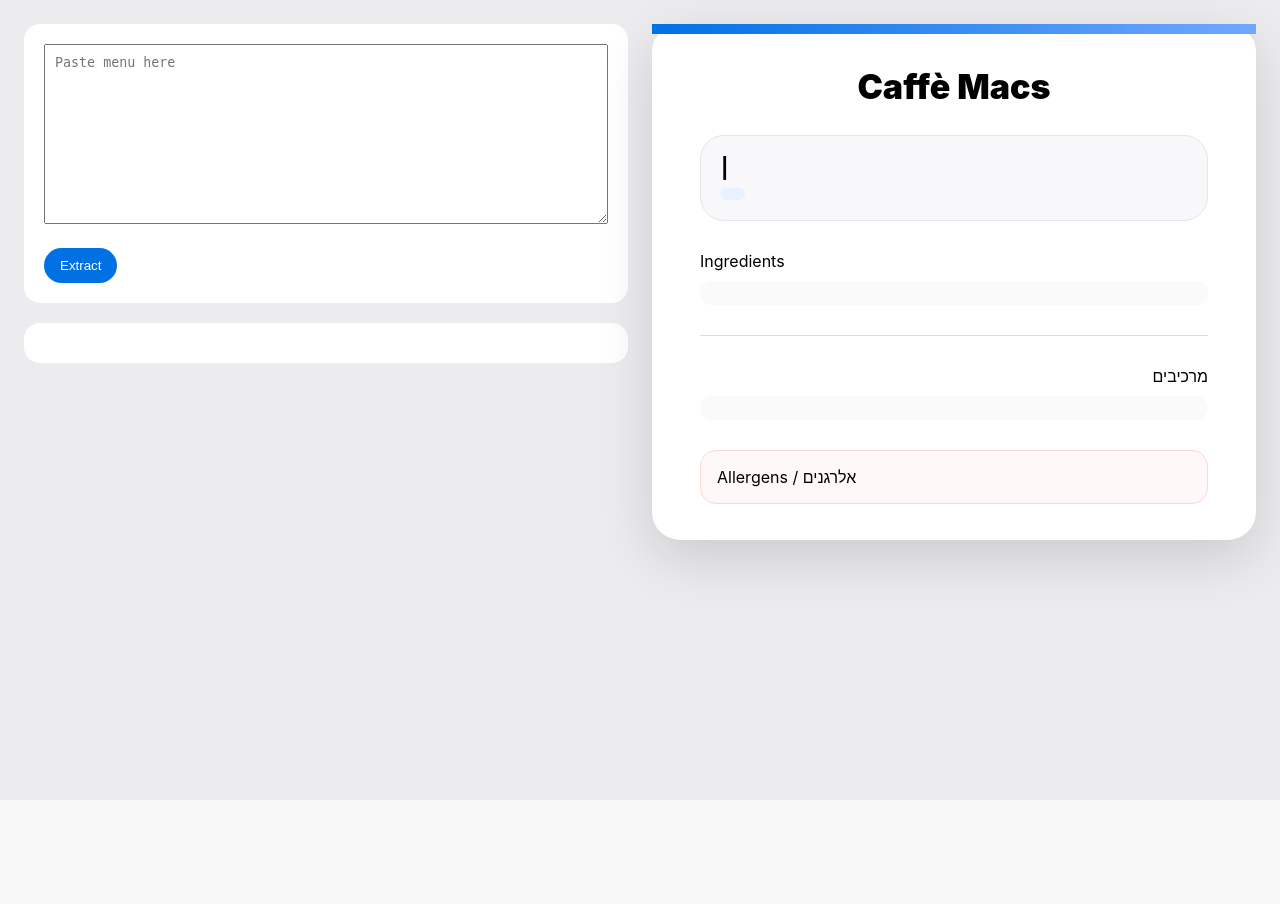
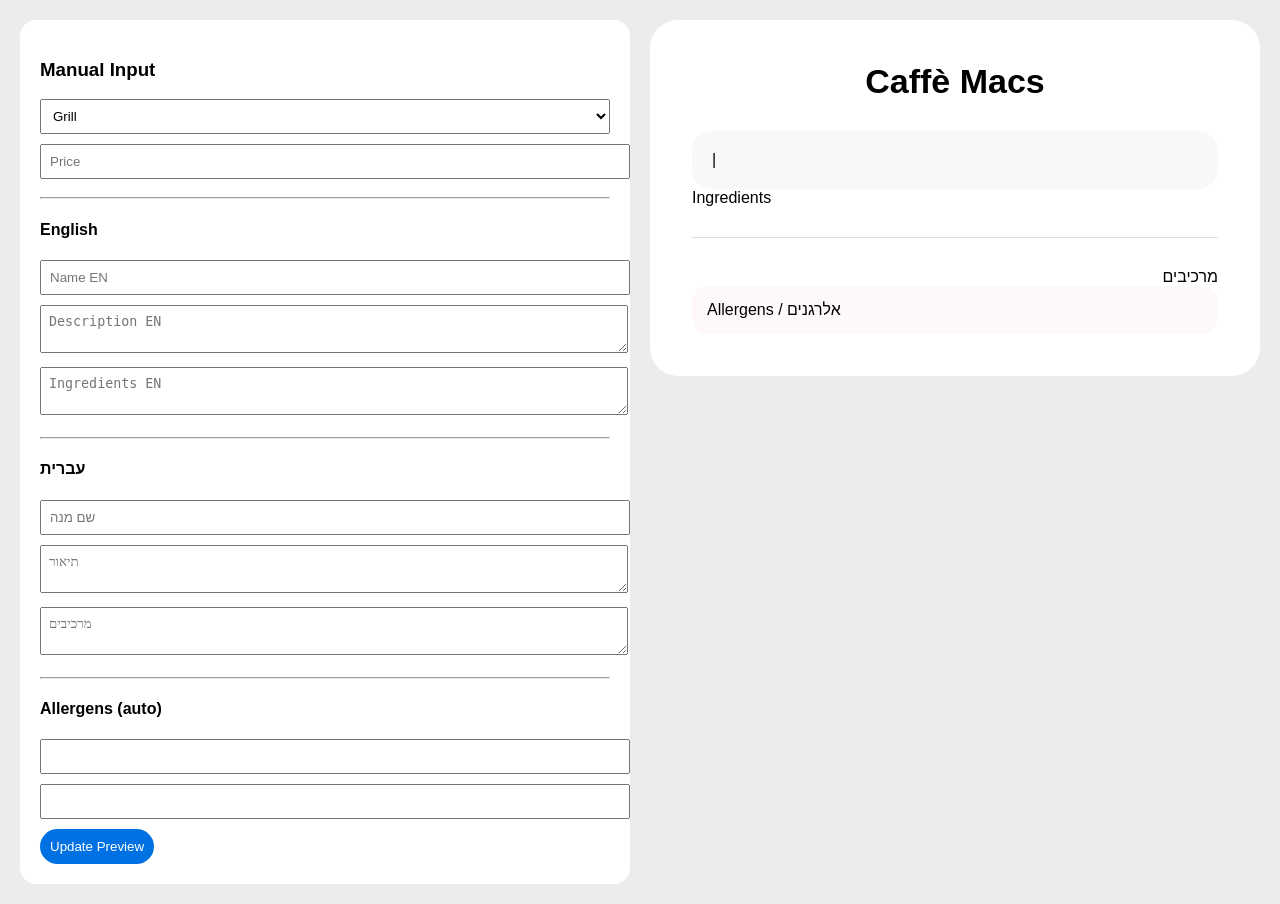
Before and after one commit to roeeza-bot/menu-display-ai, a Flask app: page / in a window 1280 px wide. Before the commit the page ends 609 px from the top, so only its background shows below. Run offline with Flask 3, Linux system fonts and the light colour scheme.

Commit message:
Update index.html

```diff
--- a/templates/index.html
+++ b/templates/index.html
@@ -1,175 +1,117 @@
 <!DOCTYPE html>
 <html lang="en">
 <head>
-<meta charset="UTF-8" />
-<meta name="viewport" content="width=device-width, initial-scale=1.0" />
-<title>Caffè Macs Display Generator</title>
+<meta charset="UTF-8">
+<title>Caffè Macs Generator</title>
 
 <style>
-* { box-sizing: border-box; }
+body { margin:0; font-family:Arial; background:#ececef; }
 
-body {
-  margin: 0;
-  background: #ececef;
-  font-family: -apple-system, BlinkMacSystemFont, "Segoe UI", Arial, sans-serif;
-  padding: 24px;
+.container {
+  display:grid;
+  grid-template-columns: 1fr 1fr;
+  gap:20px;
+  padding:20px;
 }
 
-.container {
-  display: grid;
-  grid-template-columns: 1fr 1fr;
-  gap: 24px;
+/* LEFT PANEL */
+.panel {
+  background:white;
+  padding:20px;
+  border-radius:16px;
 }
 
-/* ===== LEFT SIDE ===== */
-
-.card {
-  background: white;
-  padding: 20px;
-  border-radius: 16px;
-  margin-bottom: 20px;
-}
-
-textarea {
-  width: 100%;
-  height: 180px;
-  padding: 10px;
+input, textarea, select {
+  width:100%;
+  padding:8px;
+  margin-bottom:10px;
 }
 
 button {
-  padding: 10px 16px;
-  border: none;
-  border-radius: 999px;
-  background: #0071e3;
-  color: white;
-  cursor: pointer;
+  padding:10px;
+  border:none;
+  border-radius:999px;
+  background:#0071e3;
+  color:white;
+  cursor:pointer;
 }
 
-/* ===== DISPLAY ===== */
+/* ====== RIGHT SIDE (לא נוגע בעיצוב שלך) ====== */
 
 .page-wrap {
-  width: 100%;
-  background: white;
-  border-radius: 28px;
-  box-shadow: 0 18px 55px rgba(0,0,0,0.14);
-  padding: 42px 48px 36px;
-  position: relative;
+  background:white;
+  border-radius:28px;
+  padding:42px;
+  position:relative;
 }
 
 .top-accent {
-  position: absolute;
-  top: 0;
-  left: 0;
-  right: 0;
-  height: 10px;
-  background: linear-gradient(90deg, #0071e3, #70a7ff);
+  position:absolute;
+  top:0;
+  left:0;
+  right:0;
+  height:10px;
 }
 
 .brand-title {
-  text-align: center;
-  margin-bottom: 28px;
-  font-size: 34px;
-  font-weight: 860;
+  text-align:center;
+  font-size:34px;
+  font-weight:bold;
+  margin-bottom:30px;
 }
 
-/* HEADER */
-
 .header-card {
-  border: 1px solid #e5e5ea;
-  background: #f8f8fa;
-  border-radius: 24px;
-  padding: 20px;
-  display: flex;
-  justify-content: space-between;
+  display:flex;
+  justify-content:space-between;
+  padding:20px;
+  background:#f8f8fa;
+  border-radius:20px;
 }
 
-.station-line {
-  font-size: 20px;
-  font-weight: 700;
-}
-
-.station-he {
-  direction: rtl;
-}
-
-.kosher-badge {
-  margin-top: 8px;
-  padding: 6px 12px;
-  border-radius: 999px;
-  background: #e8f1ff;
-}
-
-.price {
-  font-size: 32px;
-  font-weight: bold;
-}
-
-/* CONTENT */
-
-.section {
-  margin-top: 30px;
-}
-
-.dish-name-en {
-  font-size: 28px;
-  font-weight: bold;
-}
+.station-he { direction:rtl; }
 
 .dish-name-he {
-  direction: rtl;
-  text-align: right;
-  font-size: 30px;
-  font-weight: bold;
-}
-
-.description {
-  margin-top: 10px;
+  direction:rtl;
+  text-align:right;
+  font-size:28px;
+  font-weight:bold;
 }
 
 .description.he {
-  direction: rtl;
-  text-align: right;
-}
-
-.ingredients {
-  margin-top: 10px;
-  background: #fafafa;
-  padding: 12px;
-  border-radius: 12px;
+  direction:rtl;
+  text-align:right;
 }
 
 .ingredients.he {
-  direction: rtl;
-  text-align: right;
+  direction:rtl;
+  text-align:right;
 }
 
 .label.he {
-  direction: rtl;
-  text-align: right;
+  direction:rtl;
+  text-align:right;
 }
 
 .divider {
-  height: 1px;
-  background: #ddd;
-  margin: 30px 0;
+  height:1px;
+  background:#ddd;
+  margin:30px 0;
 }
 
 .allergen-card {
-  margin-top: 30px;
-  padding: 16px;
-  border: 1px solid #ffd6d6;
-  background: #fff8f8;
-  border-radius: 16px;
+  background:#fff8f8;
+  padding:15px;
+  border-radius:16px;
 }
 
 .allergen-grid {
-  display: grid;
-  grid-template-columns: 1fr 1fr;
+  display:grid;
+  grid-template-columns:1fr 1fr;
 }
 
 .allergen-text.he {
-  direction: rtl;
-  text-align: right;
+  direction:rtl;
+  text-align:right;
 }
 
 </style>
@@ -180,62 +122,91 @@ button {
 <div class="container">
 
 <!-- LEFT SIDE -->
-<div>
+<div class="panel">
 
-<div class="card">
-<textarea id="inputText" placeholder="Paste menu here"></textarea>
-<br><br>
-<button onclick="extractData()">Extract</button>
-</div>
+<h3>Manual Input</h3>
 
-<div class="card">
-<table id="table"></table>
-</div>
+<select id="category" onchange="updateAuto()">
+  <option>Grill</option>
+  <option>Chef Special</option>
+  <option>Sandwich</option>
+  <option>Soup</option>
+  <option>Fish Special</option>
+  <option>Pizza</option>
+  <option>Bakery</option>
+  <option>Veg/Vegan</option>
+  <option>Sushi</option>
+  <option>Salad Bar</option>
+</select>
+
+<input id="price" placeholder="Price">
+
+<hr>
+
+<h4>English</h4>
+<input id="nameEn" placeholder="Name EN">
+<textarea id="descEn" placeholder="Description EN"></textarea>
+<textarea id="ingEn" placeholder="Ingredients EN" oninput="updateAllergens()"></textarea>
+
+<hr>
+
+<h4>עברית</h4>
+<input id="nameHe" placeholder="שם מנה">
+<textarea id="descHe" placeholder="תיאור"></textarea>
+<textarea id="ingHe" placeholder="מרכיבים"></textarea>
+
+<hr>
+
+<h4>Allergens (auto)</h4>
+<input id="allEn" readonly>
+<input id="allHe" readonly>
+
+<br>
+<button onclick="updatePreview()">Update Preview</button>
 
 </div>
 
-<!-- RIGHT SIDE -->
+<!-- RIGHT SIDE (DISPLAY) -->
 <div>
 
 <div class="page-wrap">
 
-<div class="top-accent"></div>
+<div id="accent" class="top-accent"></div>
 
 <div class="brand-title">Caffè Macs</div>
 
 <div class="header-card">
   <div>
-    <div class="station-line">
-      <span id="catEn"></span> | <span id="catHe" class="station-he"></span>
+    <div>
+      <span id="catEn"></span> |
+      <span id="catHe" class="station-he"></span>
     </div>
-    <div class="kosher-badge" id="kosher"></div>
+    <div id="kosher"></div>
   </div>
-  <div class="price" id="price"></div>
+  <div id="priceView"></div>
 </div>
 
-<div class="section">
-  <div class="dish-name-en" id="nameEn"></div>
-  <div class="description" id="descEn"></div>
-
+<div>
+  <div id="nameEnView"></div>
+  <div id="descEnView"></div>
   <div>Ingredients</div>
-  <div class="ingredients" id="ingEn"></div>
+  <div id="ingEnView"></div>
 </div>
 
 <div class="divider"></div>
 
-<div class="section">
-  <div class="dish-name-he" id="nameHe"></div>
-  <div class="description he" id="descHe"></div>
-
+<div>
+  <div id="nameHeView" class="dish-name-he"></div>
+  <div id="descHeView" class="description he"></div>
   <div class="label he">מרכיבים</div>
-  <div class="ingredients he" id="ingHe"></div>
+  <div id="ingHeView" class="ingredients he"></div>
 </div>
 
 <div class="allergen-card">
   <div>Allergens / אלרגנים</div>
   <div class="allergen-grid">
-    <div id="allEn"></div>
-    <div id="allHe" class="allergen-text he"></div>
+    <div id="allEnView"></div>
+    <div id="allHeView" class="allergen-text he"></div>
   </div>
 </div>
 
@@ -247,56 +218,105 @@ button {
 
 <script>
 
-let dishes = []
+/* ===== CATEGORY MAP ===== */
 
-async function extractData() {
-  const text = document.getElementById("inputText").value
-
-  const res = await fetch("/extract", {
-    method: "POST",
-    headers: {"Content-Type": "application/json"},
-    body: JSON.stringify({ text })
-  })
-
-  const data = await res.json()
-  dishes = data.dishes
-
-  renderTable()
-  loadDish(0)
+const categoryMap = {
+  "Grill": ["גריל","Meat","בשרי","red"],
+  "Chef Special": ["ספיישל שף","Meat","בשרי","red"],
+  "Sandwich": ["כריכים","Meat","בשרי","red"],
+  "Soup": ["מרקים","","","gray"],
+  "Fish Special": ["ספיישל דגים","Dairy","חלבי","blue"],
+  "Pizza": ["פיצה","Dairy","חלבי","blue"],
+  "Bakery": ["מאפייה","Dairy","חלבי","blue"],
+  "Veg/Vegan": ["צמחוני","Dairy","חלבי","blue"],
+  "Sushi": ["סושי","Meat","בשרי","red"],
+  "Salad Bar": ["סלטים","","","gray"]
 }
 
-function renderTable() {
-  const table = document.getElementById("table")
-  table.innerHTML = ""
+/* ===== ALLERGEN ENGINE ===== */
 
-  dishes.forEach((d, i) => {
-    table.innerHTML += `
-      <tr>
-        <td>${d.name_he}</td>
-        <td><button onclick="loadDish(${i})">Select</button></td>
-      </tr>
-    `
-  })
+function updateAllergens() {
+  let text = document.getElementById("ingEn").value.toLowerCase()
+
+  let map = {
+    "milk":"חלב",
+    "egg":"ביצים",
+    "eggs":"ביצים",
+    "gluten":"גלוטן",
+    "wheat":"חיטה",
+    "fish":"דגים",
+    "soy":"סויה",
+    "sesame":"שומשום",
+    "nuts":"אגוזים",
+    "peanut":"בוטנים",
+    "celery":"סלרי"
+  }
+
+  let en=[]
+  let he=[]
+
+  for (let key in map) {
+    if (text.includes(key)) {
+      en.push(key)
+      he.push(map[key])
+    }
+  }
+
+  document.getElementById("allEn").value = en.join(", ")
+  document.getElementById("allHe").value = he.join(", ")
 }
 
-function loadDish(i) {
-  const d = dishes[i]
+/* ===== AUTO CATEGORY ===== */
 
-  document.getElementById("catEn").innerText = d.category
-  document.getElementById("catHe").innerText = d.category
-  document.getElementById("kosher").innerText = d.kosher + " | " + d.kosher
-  document.getElementById("price").innerText = "₪" + d.price
+function updateAuto() {
+  let cat = document.getElementById("category").value
+  let data = categoryMap[cat]
 
-  document.getElementById("nameEn").innerText = d.name_en
-  document.getElementById("descEn").innerText = d.description_en
-  document.getElementById("ingEn").innerText = d.ingredients_en
+  document.getElementById("catEn").innerText = cat
+  document.getElementById("catHe").innerText = data[0]
 
-  document.getElementById("nameHe").innerText = d.name_he
-  document.getElementById("descHe").innerText = d.description_he
-  document.getElementById("ingHe").innerText = d.ingredients_he
+  document.getElementById("kosher").innerText =
+    data[1] + " | " + data[2]
 
-  document.getElementById("allEn").innerText = d.allergens
-  document.getElementById("allHe").innerText = d.allergens
+  let color = data[3]
+
+  if (color === "red") document.getElementById("accent").style.background = "red"
+  else if (color === "blue") document.getElementById("accent").style.background = "blue"
+  else document.getElementById("accent").style.background = "#999"
+}
+
+/* ===== UPDATE PREVIEW ===== */
+
+function updatePreview() {
+
+  updateAuto()
+
+  document.getElementById("priceView").innerText =
+    "₪" + document.getElementById("price").value
+
+  document.getElementById("nameEnView").innerText =
+    document.getElementById("nameEn").value
+
+  document.getElementById("descEnView").innerText =
+    document.getElementById("descEn").value
+
+  document.getElementById("ingEnView").innerText =
+    document.getElementById("ingEn").value
+
+  document.getElementById("nameHeView").innerText =
+    document.getElementById("nameHe").value
+
+  document.getElementById("descHeView").innerText =
+    document.getElementById("descHe").value
+
+  document.getElementById("ingHeView").innerText =
+    document.getElementById("ingHe").value
+
+  document.getElementById("allEnView").innerText =
+    document.getElementById("allEn").value
+
+  document.getElementById("allHeView").innerText =
+    document.getElementById("allHe").value
 }
 
 </script>
```
